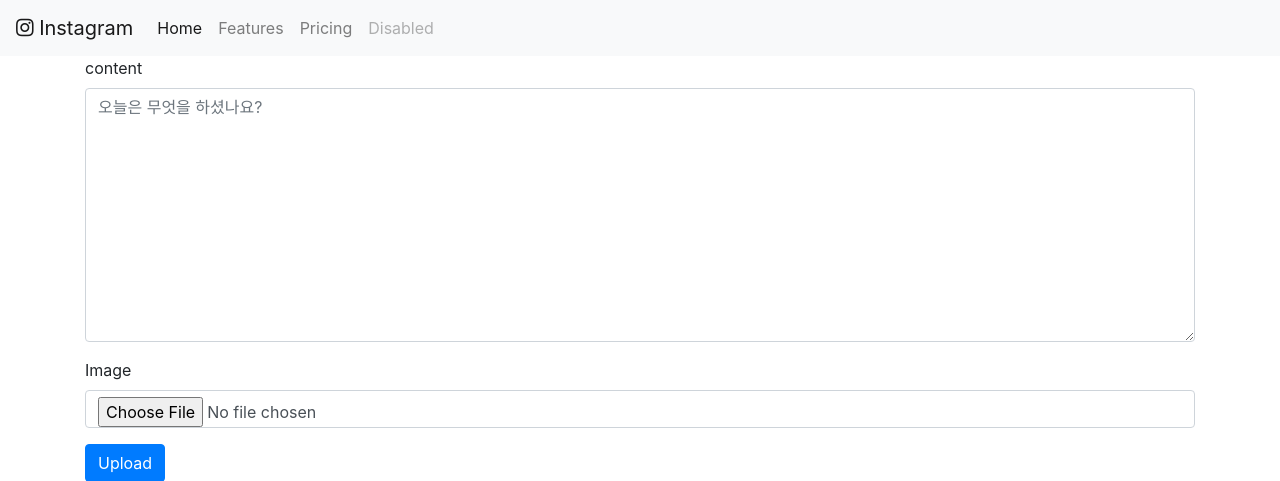
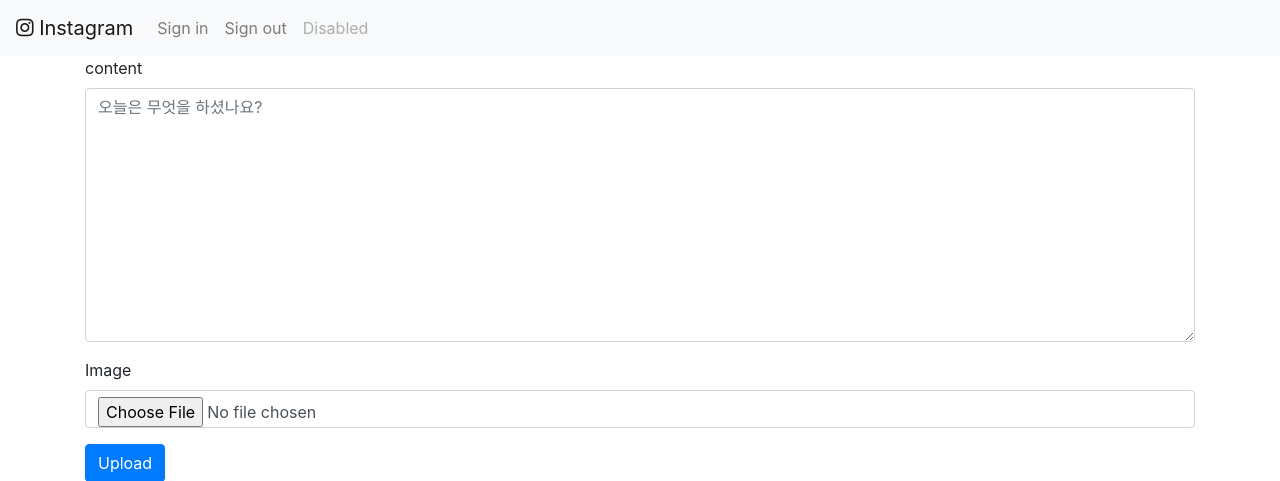
Before and after one commit to don2101/Insta, a Django app: page /posts/create/ in a window 1280 px wide. Shown: the top 481 px of the page. Run offline with Django 3.2, Linux system fonts and the light colour scheme; some libraries are stand-ins or nearby versions.

Commit message:
navbar 변경: login 태그 추가

```diff
--- a/templates/nav.html
+++ b/templates/nav.html
@@ -7,14 +7,11 @@
   </button>
   <div class="collapse navbar-collapse" id="navbarNav">
     <ul class="navbar-nav">
-      <li class="nav-item active">
-        <a class="nav-link" href="#">Home <span class="sr-only">(current)</span></a>
+      <li class="nav-item">
+        <a class="nav-link" href="{% url 'accounts:login' %}">Sign in</a>
       </li>
       <li class="nav-item">
-        <a class="nav-link" href="#">Features</a>
-      </li>
-      <li class="nav-item">
-        <a class="nav-link" href="#">Pricing</a>
+        <a class="nav-link" href="{% url 'accounts:logout' %}">Sign out</a>
       </li>
       <li class="nav-item">
         <a class="nav-link disabled" href="#" tabindex="-1" aria-disabled="true">Disabled</a>
```
